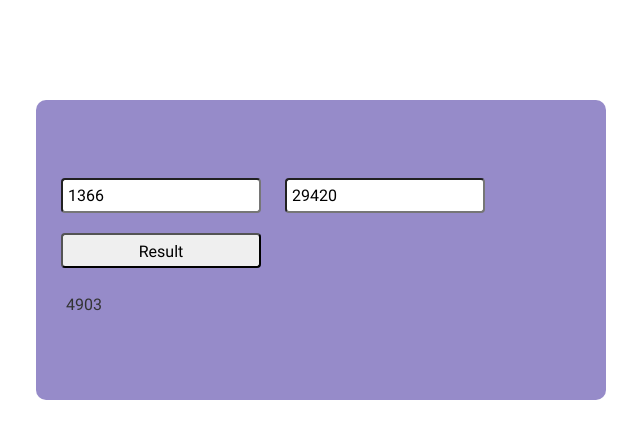
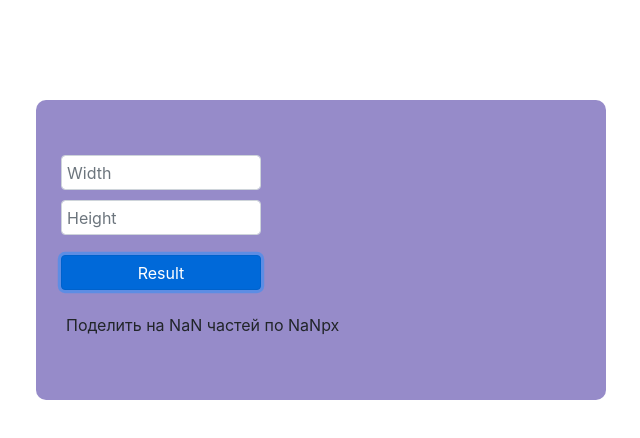
Before and after one commit to minytian/height_width, a website: page app/index.html in a window 1280 px wide. Both pictures are taken after a click on the button "Result". Shown: the whole page, without its empty margins (319-959 px from the left). Drawn offline with nearby package versions, Linux system fonts and the light colour scheme; files that its build step writes are made by us from their sources.

Commit message:
Добавил стили Bootstrap. Их надо удалить или добавить из библиотеки node_module. Сделаны инпуты и чтение их значений. Добавлен развёрнутый ответ.

```diff
--- a/app/index.html
+++ b/app/index.html
@@ -1,5 +1,6 @@
 <!DOCTYPE html>
 <html lang="">
+
 <head>
   <meta charset="utf-8" />
   <title>height_width</title>
@@ -8,6 +9,10 @@
   <link rel="icon" href="img/favicon.png" />
   <meta property="og:image" content="img/dest/preview.jpg" />
   <link rel="stylesheet" href="css/app.min.css" />
+
+  <!-- bootstrap  delete!!!!!!!!! #################################-->
+  <link rel="stylesheet" href="https://stackpath.bootstrapcdn.com/bootstrap/4.4.1/css/bootstrap.min.css"
+    integrity="sha384-Vkoo8x4CGsO3+Hhxv8T/Q5PaXtkKtu6ug5TOeNV6gBiFeWPGFN9MuhOf23Q9Ifjh" crossorigin="anonymous">
 </head>
 
 <body>
@@ -17,19 +22,9 @@
         <div class="col-md-6 calculate__block">
           <div class="calculate__form">
             <form action="">
-                <input
-                  type="text"
-                  class="calculate__width"
-                  placeholder="Width"
-                  value="1366"
-                />
-                <input
-                  type="text"
-                  class="calculate__height"
-                  placeholder="Height"
-                  value="29420"
-                />
-                <input type="button" class="calculate__button" value="Result" />
+              <input type="text" class="calculate__width form-control" placeholder="Width" />
+              <input type="text" class="calculate__height form-control" placeholder="Height" />
+              <input type="button" class="calculate__button btn btn-primary" value="Result" />
               <div class="calculate__result"></div>
             </form>
           </div>
@@ -40,4 +35,5 @@
 
   <script src="js/app.min.js"></script>
 </body>
+
 </html>
--- a/app/js/app.js
+++ b/app/js/app.js
@@ -1,21 +1,22 @@
-document.addEventListener("DOMContentLoaded", function() {
-  let width = document.querySelector(".calculate__width").value;
-  let height = document.querySelector(".calculate__height").value;
+document.addEventListener("DOMContentLoaded", function () {
+  let width = document.querySelector(".calculate__width");
+  let height = document.querySelector(".calculate__height");
   let result = document.querySelector(".calculate__result");
   let calculate__button = document.querySelector(".calculate__button");
 
-  calculate__button.addEventListener("click", function() {
-    // if (width == "" &&  height == "") {
-    //   return console.log("errror, введён текст")
-    // }
-    const formula = Math.round(Math.sqrt(Number(height) / (Number(width) / 1.7)));
-    const answer = Math.round(Number( height) / formula )
-    result.innerHTML = answer
+  calculate__button.addEventListener('click', function (event) {
+    let widthValue = width.value;
+    let heightValue = height.value;
+
+    const formula = Math.sqrt(Number(heightValue) / (Number(widthValue) / 1.7));
+
+    const answer = Number(heightValue) / formula;
+    result.innerHTML = `Поделить на ${formula.toFixed(2)} частей по ${answer.toFixed(2)}px`;
+
+    width.value = "";
+    height.value = "";
   });
 });
-
-
-// где будем округлять ? под корнем или когда считаем, на сколько частей поделить ?
 
 // Сделать проверку на буквы и прочее непотребство
 // Добавить событие по клику на enter
--- a/app/less/_users.less
+++ b/app/less/_users.less
@@ -22,7 +22,6 @@
   .calculate__result {
     margin: 10px;
     padding: 3px 5px;
-    width: 200px;
     height: 35px;
     border-radius: 4px;
   }
```
Also changed, not shown: app/css/app.min.css, app/js/app.min.js. Lines whose indentation alone changed are shown as unchanged.
